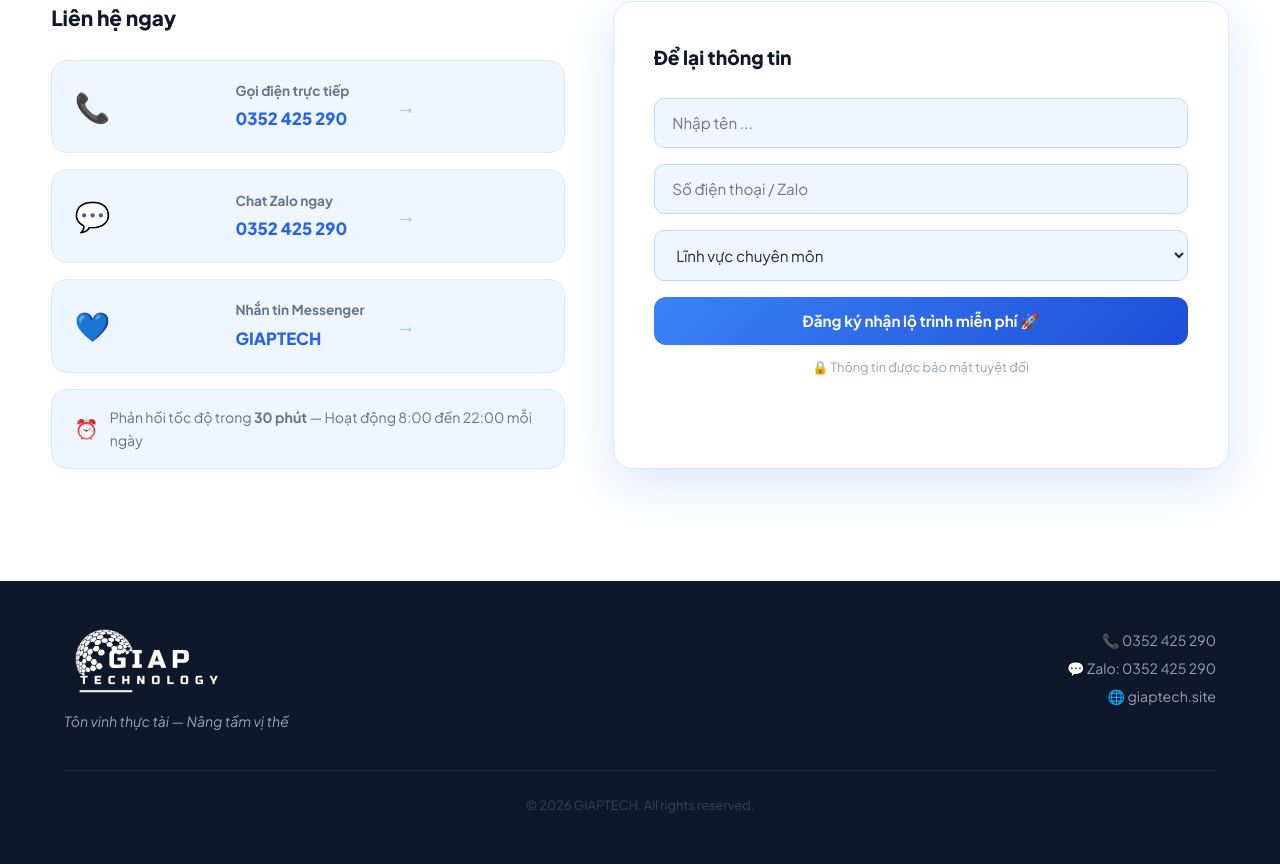
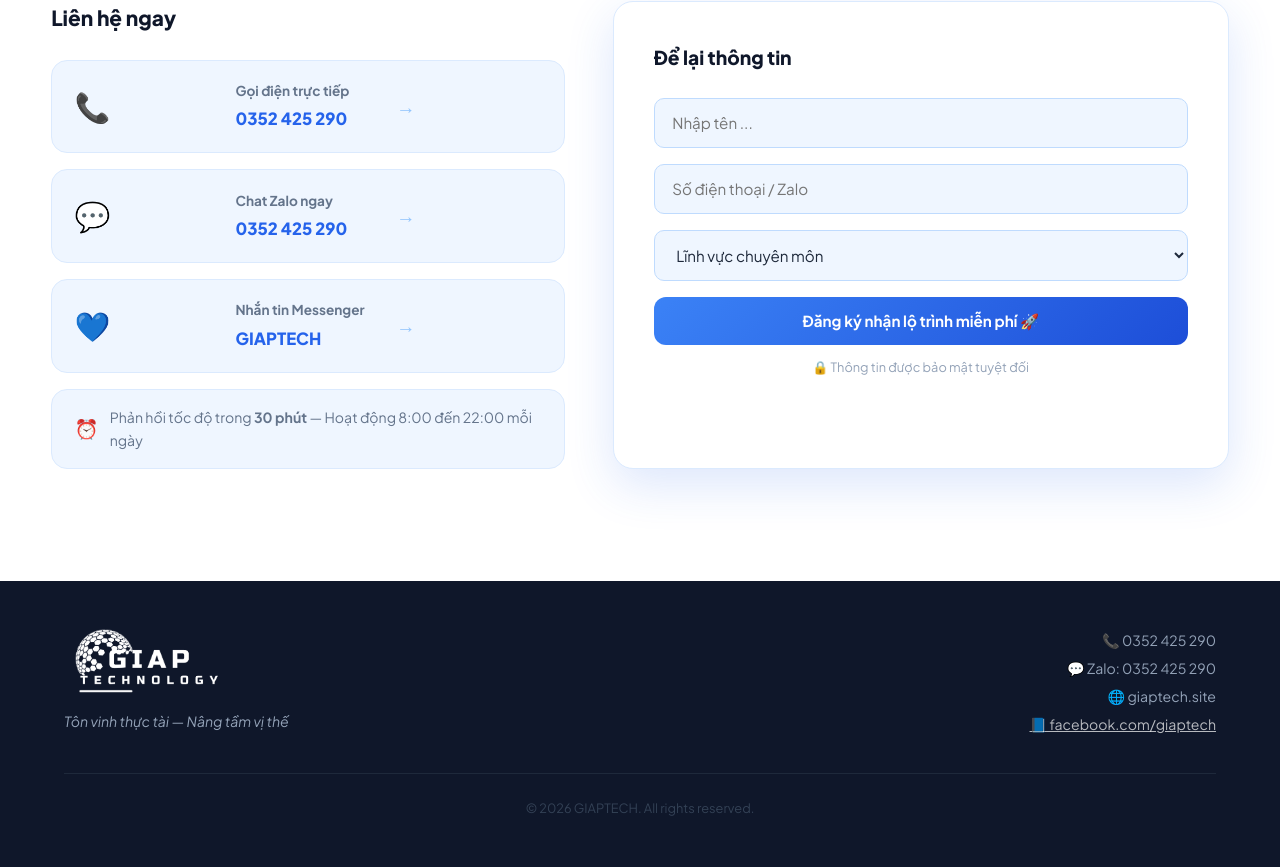
Before and after one commit to GiaBao72/brandpage-landing, a React (Vite) app: page / in a window 1280 px wide. Shown: the part 8853-9720 px from the top of the page. Built offline with nearby package versions, Linux system fonts and the light colour scheme.

Commit message:
feat: add FB page link in footer + sitemap.xml

```diff
--- a/index.html
+++ b/index.html
@@ -12,6 +12,7 @@
     <meta name="author" content="GIAPTECH" />
     <meta name="robots" content="index, follow" />
     <link rel="canonical" href="https://giaptech.site/" />
+    <link rel="sitemap" type="application/xml" href="/sitemap.xml" />
 
     <!-- Open Graph -->
     <meta property="og:type" content="website" />
--- a/src/App.jsx
+++ b/src/App.jsx
@@ -871,6 +871,7 @@ export default function App() {
             <p>📞 0352 425 290</p>
             <p>💬 Zalo: 0352 425 290</p>
             <p>🌐 giaptech.site</p>
+            <p><a href="https://www.facebook.com/giaptech" target="_blank" rel="noreferrer" style={{color:'rgba(255,255,255,.7)'}}>📘 facebook.com/giaptech</a></p>
           </div>
         </div>
         <div className="footer-bottom">© 2026 GIAPTECH. All rights reserved.</div>
```
Also changed, not shown: 1 other file (tests, documents, lock files or other folders).
